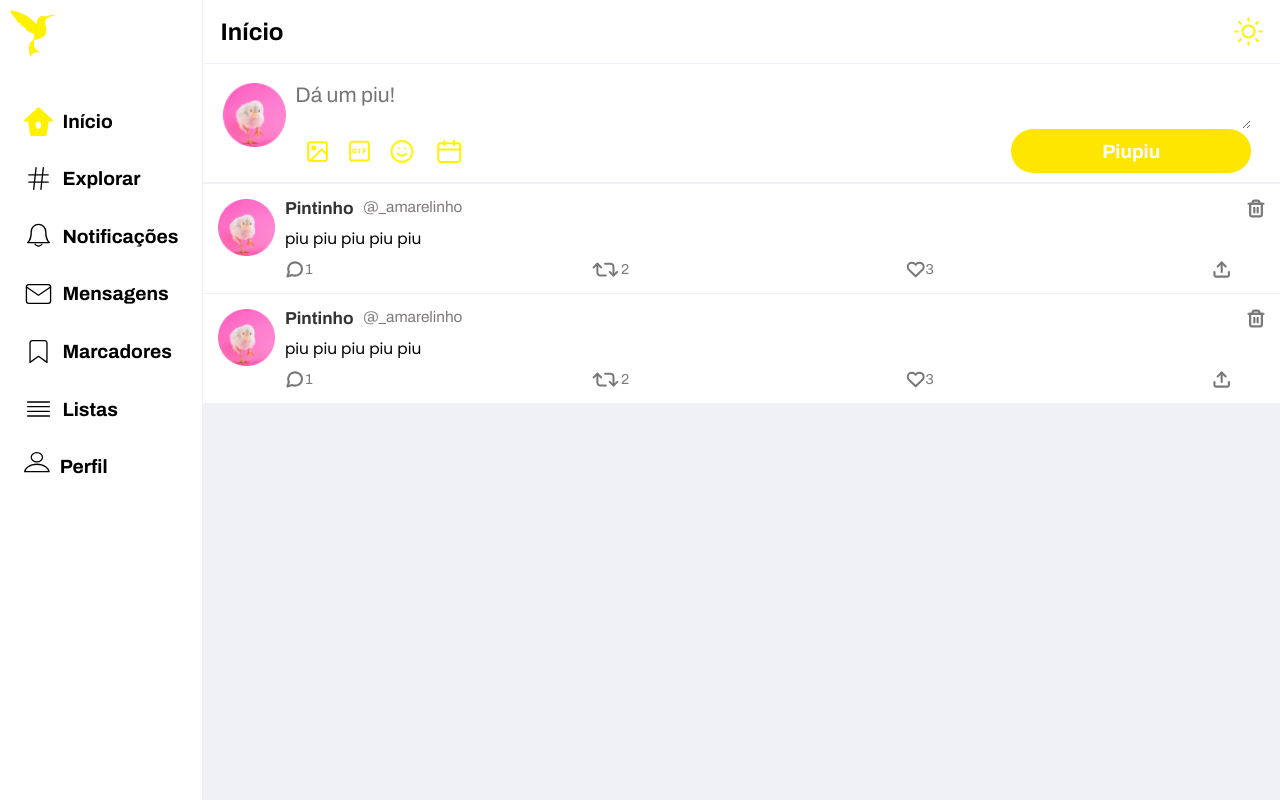
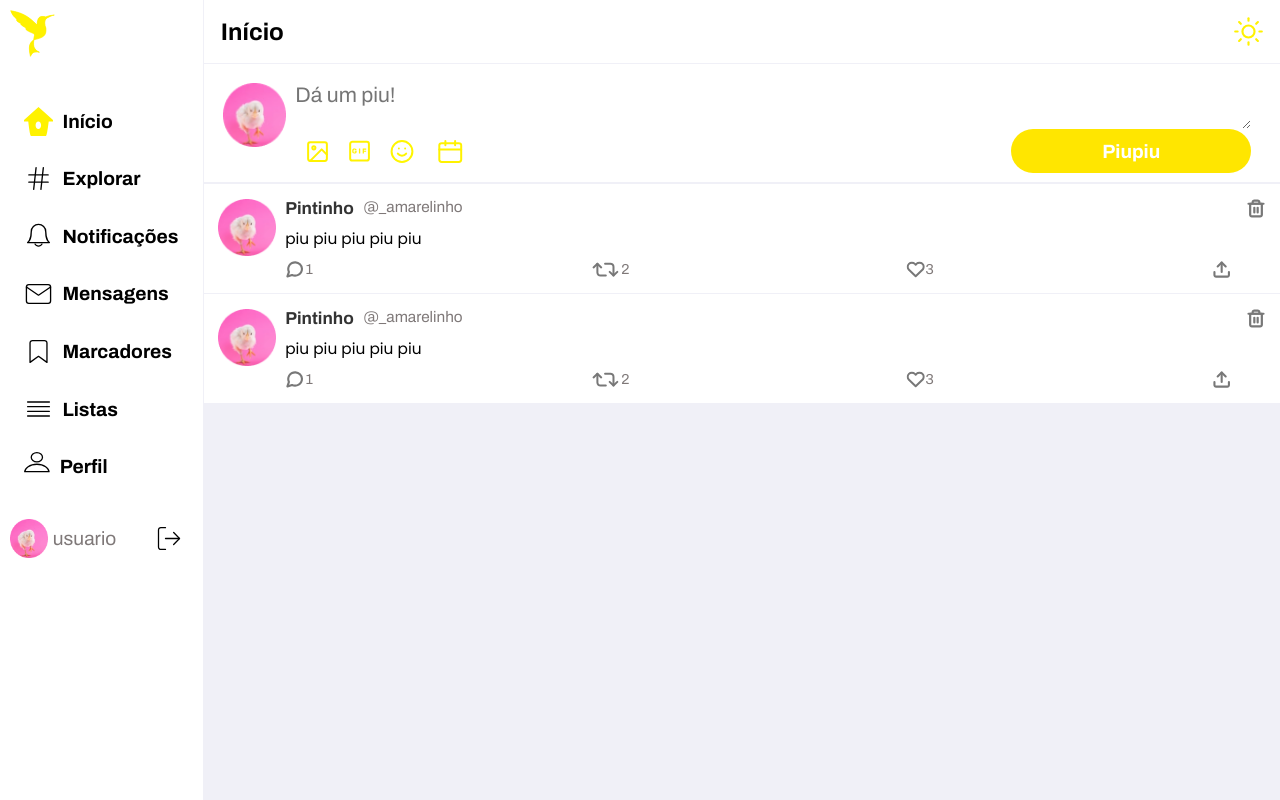
Before and after one commit to catarinaerickson/Piupiuwer, a React (Create React App) app: page /feed in a window 1280 px wide. Built offline with nearby package versions, Linux system fonts and the light colour scheme; sample sign-in values are in the browser's storage.

Commit message:
login and logout

```diff
--- a/package.json
+++ b/package.json
@@ -15,6 +15,7 @@
     "react-dom": "^16.13.1",
     "react-router-dom": "^5.2.0",
     "react-scripts": "3.4.3",
+    "styled-components": "^5.2.0",
     "typescript": "~3.7.2"
   },
   "scripts": {
@@ -39,6 +40,7 @@
     ]
   },
   "devDependencies": {
-    "@types/react-router-dom": "^5.1.5"
+    "@types/react-router-dom": "^5.1.5",
+    "@types/styled-components": "^5.1.3"
   }
 }
--- a/src/assets/styles/global.ts
+++ b/src/assets/styles/global.ts
@@ -16,6 +16,7 @@ const GlobalStyle = createGlobalStyle`
         --color-text-title: #000000;
         --color-input-content: RGBA(14,0,0,0.53);
         --color-input-text: RGBA(0,0,0,0.8);
+        --color-err-text: #F9441D;
     }
 
     * {
--- a/src/components/Navbar/index.tsx
+++ b/src/components/Navbar/index.tsx
@@ -1,6 +1,8 @@
-import React from 'react';
+import React, {useCallback} from 'react';
+import { useAuth } from '../../hooks/auth';
 
 import { NavbarComponent } from './styles';
+import { LogoutComponent } from './styles';
 
 import logoImg from '../../assets/images/logo.svg';
 import homeIcon from '../../assets/images/home.svg';
@@ -10,8 +12,20 @@ import messageIcon from '../../assets/images/mail.svg';
 import markerIcon from '../../assets/images/bookmark.svg';
 import listIcon from '../../assets/images/list.svg';
 import profileIcon from '../../assets/images/person.svg';
+import profileImg from '../../assets/images/piupic.png';
+import LogoutIcon from '../../assets/images/logout.svg';
+
+
 
 const Navbar: React.FC = () => {
+    const { logout } = useAuth();
+
+    const handleLogout = useCallback(() => {
+        logout();
+    }, [logout])
+
+    const {user} = useAuth();
+
     return (
         <NavbarComponent>
             <div className="navbar-logo">
@@ -53,6 +67,14 @@ const Navbar: React.FC = () => {
                 <p>Perfil</p>
             </div>
 
+            <div className="navbar-logout">
+                <img src={profileImg} alt="Foto de Perfil"/>
+                <p>usuario</p>
+                <LogoutComponent onClick = {handleLogout}>
+                    <img src={LogoutIcon} alt="Sair"/>
+                </LogoutComponent>
+            </div>
+
         </NavbarComponent>
     )
 }
--- a/src/components/Navbar/styles.ts
+++ b/src/components/Navbar/styles.ts
@@ -9,7 +9,7 @@ export const NavbarComponent = styled.div `
     height:100%;
     padding: 1rem;
     margin-right: 0.1rem;
-
+    position: sticky;
     .navbar-logo {
         margin-bottom: 3rem;
     }
@@ -34,6 +34,26 @@ export const NavbarComponent = styled.div `
         height: 3rem;
     }
 
+    .navbar-logout {
+        display: flex;
+        align-items: center;
+        justify-content: center;
+        width: 100%;
+        margin-top: 2rem;
+    }
+
+    .navbar-logout > img {
+        width: 4rem;
+        display: none;
+    }
+
+    .navbar-logout p {
+        font: 500 2.0rem Archivo;
+        color: var(--color-input-content);
+        margin: 0 3rem 0 0.5rem;
+        display: none;
+    }
+
     @media (max-width: 500px) {
         display: none;
     }
@@ -56,5 +76,36 @@ export const NavbarComponent = styled.div `
             font: 700 2.0rem Archivo;
             color: var(--color-text-title);
         }
+
+        .navbar-logout {
+            justify-content: flex-start;
+        }
+
+        .navbar-logout img {
+            display: block;
+        }
+
+        .navbar-logout p {
+            display: block;
+        }
+    }
+
+
+`
+export const LogoutComponent = styled.button `
+    border: 0;
+    display: flex;
+    justify-content:center;
+    align-items: center;
+    border-radius: 3rem;
+    background: var(--color-background-content);
+    padding: 1rem;
+
+    &:hover {
+        background: var(--color-primary-opacity);
+    }
+
+    img{
+        height: 3rem;
     }
 `
--- a/src/hooks/auth.tsx
+++ b/src/hooks/auth.tsx
@@ -3,12 +3,26 @@ import api from '../services/api';
 
 interface AuthContextData {
     user: object;
-    login({username, password}: LoginCredentials): void;
+    login({username, password}: LoginCredentials): Promise<string | undefined>;
     logout(): void;
 }
 
+interface userInfo {
+    id: number;
+    username: string;
+    first_name: string;
+    last_name: string;
+    email: string;
+    foto: string;
+    favoritos: [];
+    pius: [];
+    seguidores: [];
+    seguindo: [];
+    sobre: string;
+}
+
 interface AuthState {
-    user: object;
+    user: userInfo;
     token: string;
 }
 
@@ -23,41 +37,43 @@ const AuthContext = createContext<AuthContextData>({} as AuthContextData);
 export const AuthProvider: React.FC = ({ children }) => {
 
     const [userData, setUserData] = useState<AuthState>(() => {
+
         const user = localStorage.getItem('@Project:user');
         const token = localStorage.getItem('@Project:token');
 
         if (user && token) {
-            return { user: JSON.parse(user), token: token };
+            return {user: JSON.parse(user), token}
         }
 
         return {} as AuthState;
     });
 
+    const login = useCallback(async ({ username, password }: LoginCredentials) => {
+        try {
+            const response = await api.post('/login/', {username, password})
+            const {token} = response.data;
+            localStorage.setItem('@Project:token', token);
 
-    // const login = async ({ username, password }: LoginCredentials) => {
-    //     const response = await api.post('/login/', {
-    //         username,
-    //         password,
-    //     });
+            if (!!token) {
+                const userResponse = await api.get('usuarios/?search=' + username);
+                const user = userResponse.data[0];
+                localStorage.setItem('@Project:user', JSON.stringify(user));
+                setUserData({ user, token});
+            }
+        } catch (err) {
+            if (err.response) {
+                const { data } = err.response;
 
-    //     const { token, user } = response.data;
-    //     localStorage.setItem('@Project:token', token);
-    //     localStorage.setItem('@Project:user', JSON.stringify(user));
+                if (data.global != null && data.global[0] === 'Impossível fazer login com as credenciais fornecidas.') {
+                    return 'Usuário e senha incorretos.'
+                } else if (data.username != null && data.username[0] === 'Este campo não pode ser em branco.' ||
+                 data.password != null && data.password[0] === 'Este campo não pode ser em branco.') {
+                    return 'Por favor, preencha todos os campos.'
+                };
+            } else if (err.request) {
+                return 'Desculpe, não conseguimos realizar o login.'
+            }
 
-    //     setUserData({ token, user });
-    // }
-
-    const login = useCallback(async ({ username, password }: LoginCredentials) => {
-        const response = await api.post('/login/', {username, password});
-
-        const {token} = response.data;
-        localStorage.setItem('@Project:token', token);
-
-        if (!!token) {
-            const userResponse = await api.get('usuarios/?search=' + username);
-            const user = userResponse.data[0];
-            localStorage.setItem('@Project:user', JSON.stringify(user));
-            setUserData({token: token, user: user});
         }
 
     },[])
--- a/src/pages/Feed/index.tsx
+++ b/src/pages/Feed/index.tsx
@@ -15,6 +15,9 @@ import Piu from '../../components/Piu';
 
 
  function Feed() {
+
+
+
      return(
          <PageFeed>
             <Navbar />
--- a/src/pages/Feed/styles.ts
+++ b/src/pages/Feed/styles.ts
@@ -3,7 +3,6 @@ import styled from 'styled-components';
 export const PageFeed = styled.div `
     width: 100vw;
     height: 100vh;
-
     display: flex;
     align-items: flex-start;
     justify-content: flex-start;
@@ -70,5 +69,4 @@ export const PageFeed = styled.div `
     }
 
 
-
 `
--- a/src/pages/Login/index.tsx
+++ b/src/pages/Login/index.tsx
@@ -1,10 +1,11 @@
-import React, { FormEvent, useCallback, useState } from 'react';
+import React, { FormEvent, useCallback, useState} from 'react';
 
 import { PageLogin } from './styles';
 import logoImg from '../../assets/images/logo.svg';
 import Input from '../../components/Input';
 import Button from '../../components/Button';
 import { useAuth } from '../../hooks/auth';
+
 
 function Login() {
 
@@ -13,14 +14,23 @@ function Login() {
         password:''
     });
 
+    const [errMessage, setErrMessage] = useState({message: ''});
+
     const { login } = useAuth();
 
     const handleLogin = useCallback (async (e: FormEvent) => {
-        console.log(user);
         e.preventDefault();
-        await login(user);
+        const err = await login(user);
 
-    }, [user, login]);
+        if (err != null) {
+            setErrMessage({message: err});
+        }
+
+        setUser({username: '', password: ''});
+
+    }, [user, login, setErrMessage]);
+
+
 
     return (
 
@@ -29,6 +39,11 @@ function Login() {
             <div id="page-login-content">
                 <img src={ logoImg } alt="Pipiuwer"/>
                 <h1>Entrar no Piupiuwer</h1>
+
+                <div className="err-message">
+                    <p>{errMessage.message}</p>
+                </div>
+
                 <form onSubmit={handleLogin}>
                     <Input
                         name='username'
--- a/src/pages/Login/styles.ts
+++ b/src/pages/Login/styles.ts
@@ -25,6 +25,18 @@ export const PageLogin = styled.div `
     #page-login-content h1{
         font: 700 3rem Poppins;
         margin-bottom: 3rem;
+    }
+
+    #page-login-content .err-message {
+        display: flex;
+        justify-content: flex-start;
+        width: 100%;
+        padding-bottom: 0.3rem;
+    }
+
+    #page-login-content .err-message p {
+        font: 500 1.5rem Archivo;
+        color: var(--color-err-text);
     }
 
     #page-login-content form{
@@ -57,6 +69,4 @@ export const PageLogin = styled.div `
     #page-login-content .links a:hover{
         color: var(--color-primary-dark);
     }
-
-
 `
--- a/src/routes/Route.tsx
+++ b/src/routes/Route.tsx
@@ -1,4 +1,4 @@
-import React from 'react';
+import React, { useEffect } from 'react';
 import { Route as ReactRouter, RouteProps as ReactRouteProps, Redirect } from 'react-router-dom';
 
 import { useAuth } from '../hooks/auth';
@@ -8,20 +8,19 @@ interface RouteProps extends ReactRouteProps {
     component: React.ComponentType;
 }
 
-const Route: React.FC<RouteProps> = ({ isPrivate = false, component: Feed, ...rest }) => {
+const Route: React.FC<RouteProps> = ({ isPrivate=false, component: Component, ...rest }) => {
     const { user } = useAuth();
-
     return (
         <ReactRouter
             {...rest}
             render={({ location }) => {
                 return isPrivate === !!user
                     ? (
-                        <Feed />
+                        <Component />
                     ) : (
                         <Redirect
                             to={{
-                                pathname: '/login',
+                                pathname: isPrivate? '/login' : '/feed',
                                 state: { from: location }
                             }}
                         />
```
Also changed, not shown: src/assets/images/logout.svg (added), 1 other file (tests, documents, lock files or other folders).
